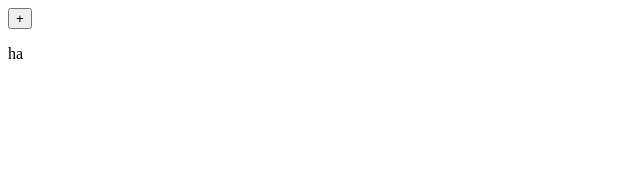
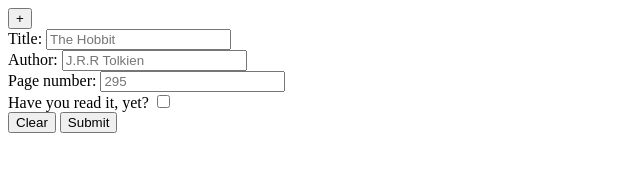
Before and after one commit to Bayoura/library, a plain HTML site: page index.html in a window 1280 px wide. Shown: the whole page, without its empty margins (0-640 px from the left). Drawn offline with Linux system fonts and the light colour scheme.

Commit message:
add form

```diff
--- a/index.html
+++ b/index.html
@@ -11,9 +11,27 @@
         <header></header>
         <main>
             <button class="add-book">+</button>
-            <div class="container">
-                <p>ha</p>
-            </div>
+            <form class="show-onclick" action="" method="get">
+                <div>
+                    <label for="title">Title:</label>
+                    <input type="text" id="title" name="title" required placeholder="The Hobbit">
+                </div>
+                <div>
+                    <label for="author">Author:</label>
+                    <input type="text" id="author" name="author" required placeholder="J.R.R Tolkien">
+                </div>
+                <div>
+                    <label for="page-number">Page number:</label>
+                    <input type="number" id="page-number" name="page-number" required placeholder="295" min="0">
+                </div>
+                <div>
+                    <label for="read-status">Have you read it, yet?</label>
+                    <input type="checkbox" id="read-status" name="read-status">
+                </div>
+                <button type="reset">Clear</button>
+                <button type="submit">Submit</button>
+            </form>
+            <div class="container"></div>
         </main>
         <footer></footer>
         <script src="app.js"></script>
```
